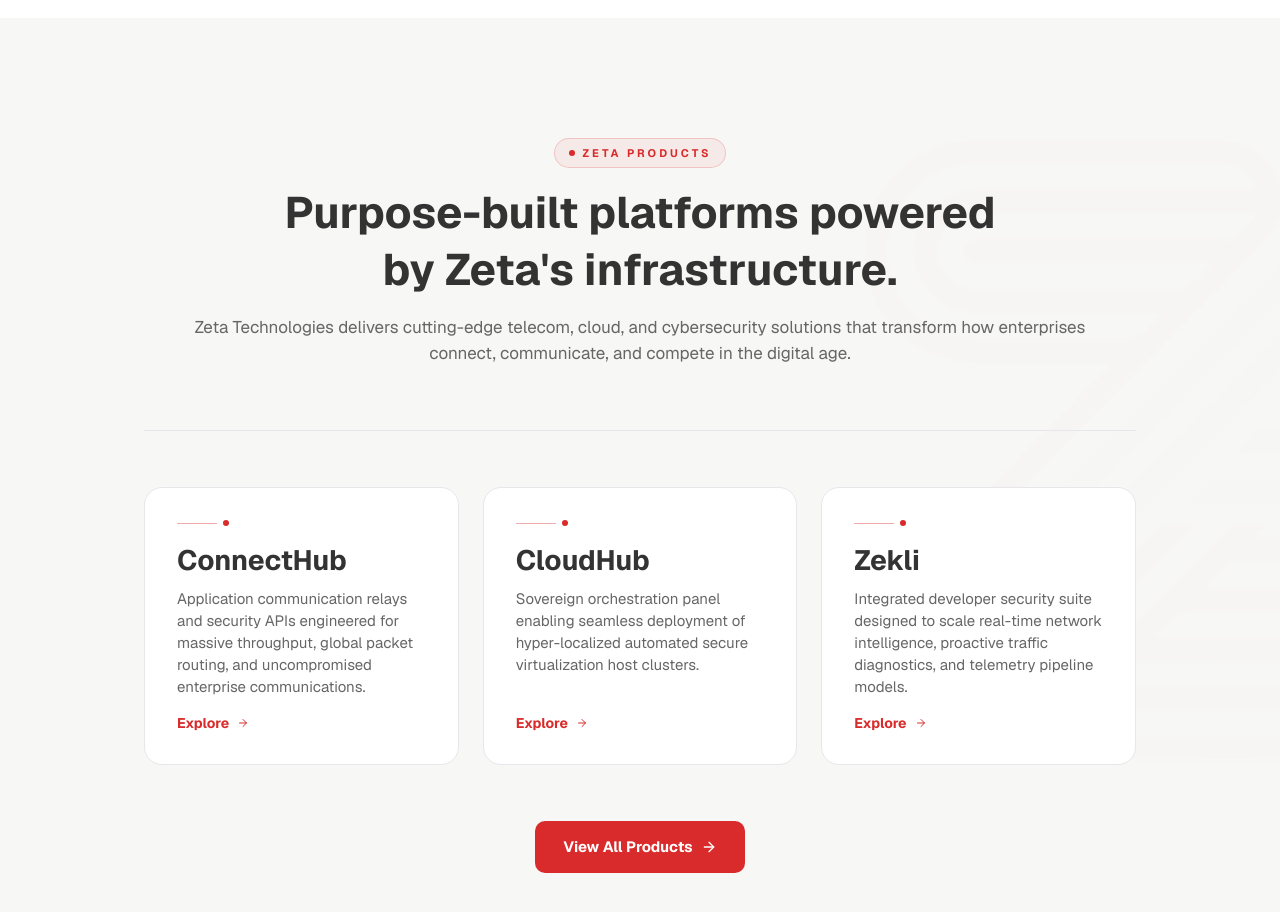
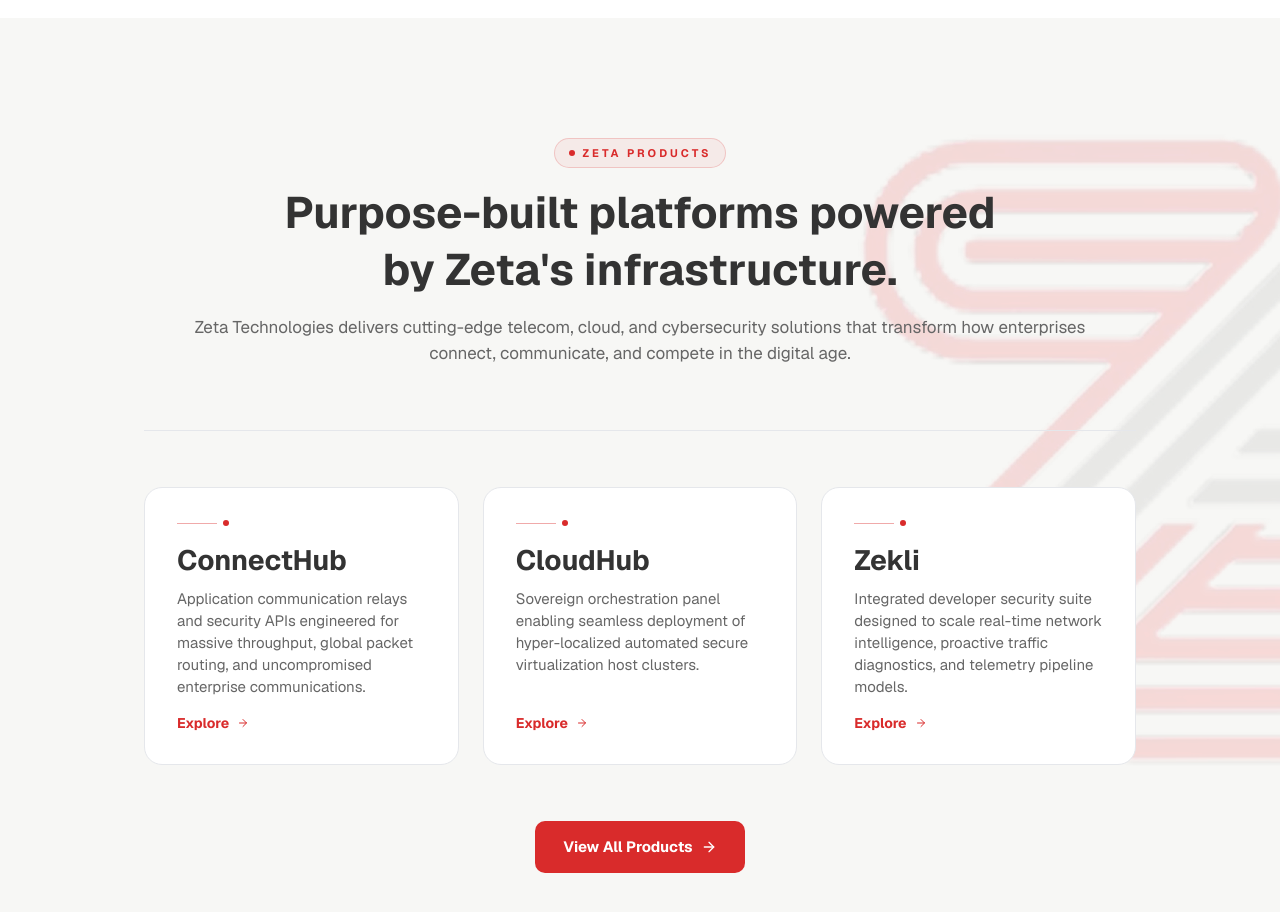
Before and after one commit to MalikAmirJaved/zeta-tech, a Next.js app: page / in a window 1280 px wide. Shown: the part 4540-5452 px from the top of the page. Built offline with nearby package versions, Linux system fonts and the light colour scheme.

Commit message:
fix backgroud image

```diff
--- a/src/components/sections/Platforms.tsx
+++ b/src/components/sections/Platforms.tsx
@@ -44,7 +44,7 @@ export function Platforms() {
           width={650}
           height={645}
           priority
-          className="w-[650px] h-[645px] object-contain opacity-[0.08]"
+          className="w-[650px] h-[645px] object-contain "
         />
       </div>
 
```
